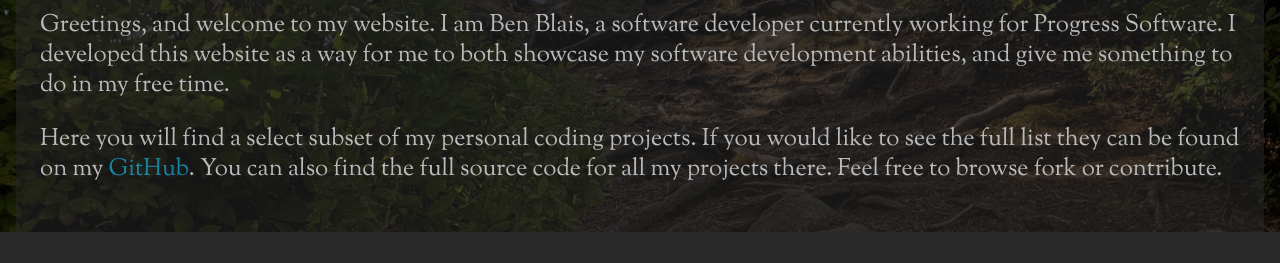
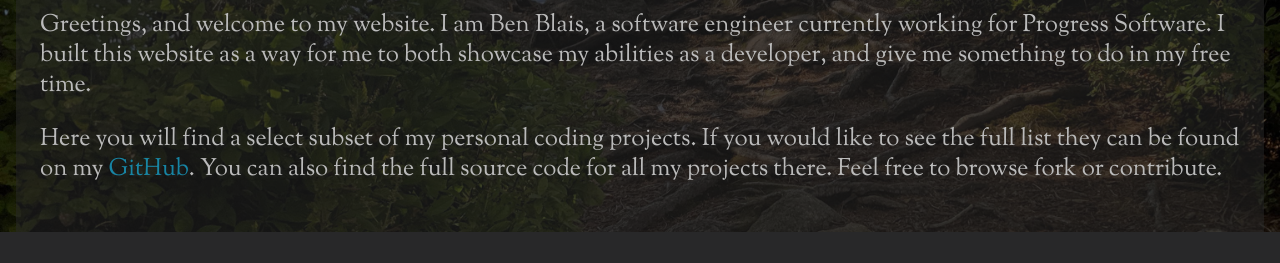
Before and after one commit to bblais23/bblais23.github.io, an Eleventy site: page src/index.md in a window 1280 px wide. Shown: the part 400-663 px from the top of the page. Built offline with nearby package versions, Linux system fonts and the light colour scheme; Eleventy itself is replaced by a stand-in of ours; files that its build step writes are made by us from their sources.

Commit message:
Remove repeditive wording.

```diff
--- a/src/index.md
+++ b/src/index.md
@@ -2,8 +2,8 @@
 layout: main.njk
 ---
 # Welcome
-Greetings, and welcome to my website. I am Ben Blais, a software developer currently working for Progress Software.
-I developed this website as a way for me to both showcase my software development abilities, and give me something to do in my free time.
+Greetings, and welcome to my website. I am Ben Blais, a software engineer currently working for Progress Software.
+I built this website as a way for me to both showcase my abilities as a developer, and give me something to do in my free time.
 
 Here you will find a select subset of my personal coding projects. If you would like to see the full list they can be found on my [GitHub](http://github.com/bblais23).
 You can also find the full source code for all my projects there. Feel free to browse fork or contribute.
```
